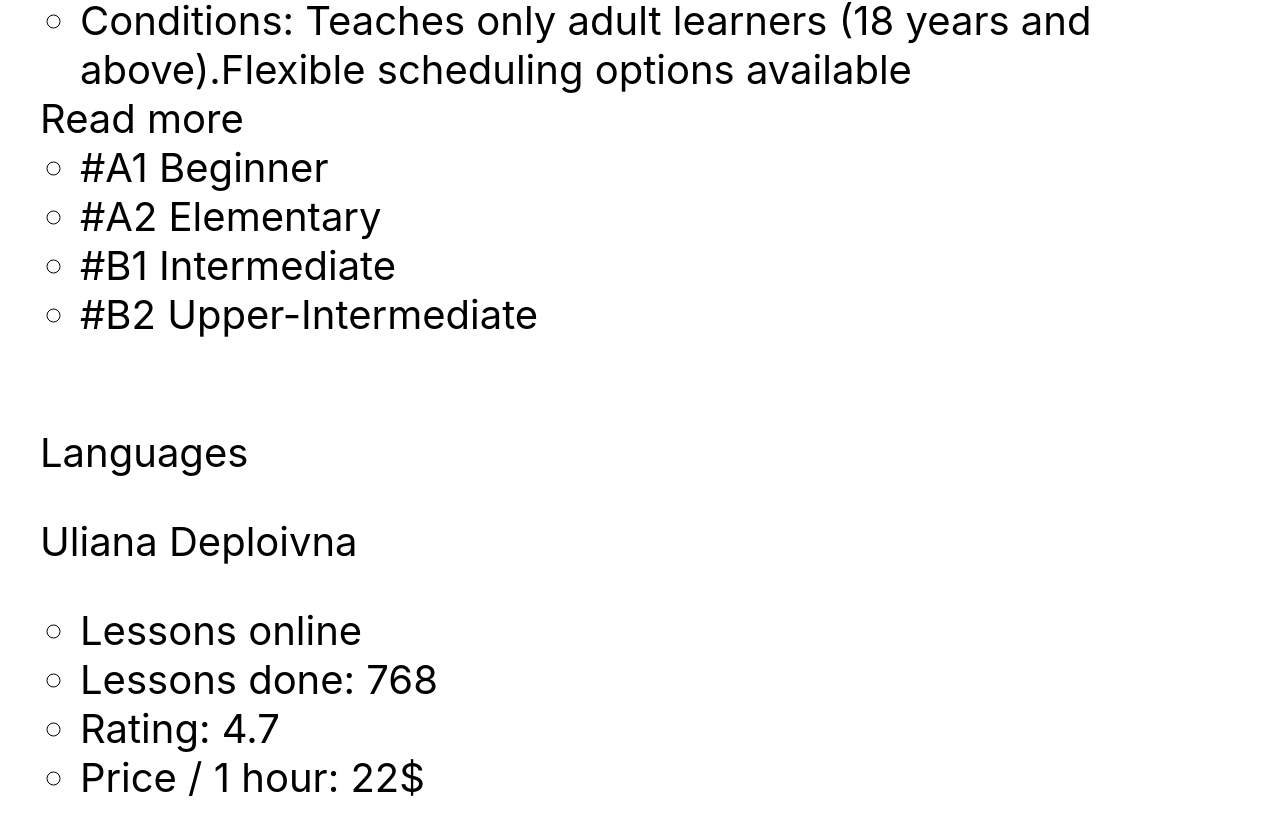
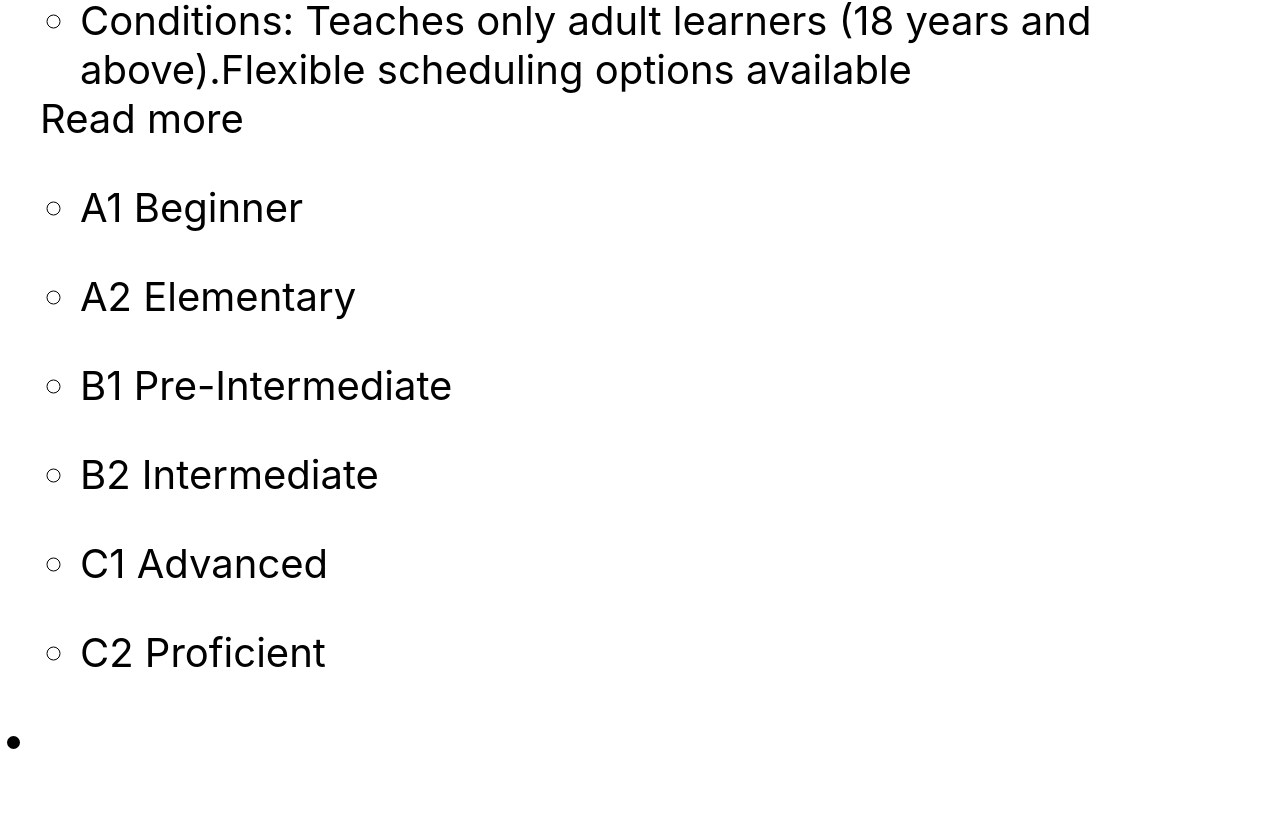
Before and after one commit to EugeneNikiforov/learn-lang, a React (Create React App) app: page / in a window 1280 px wide. Shown: the part 703-1517 px from the top of the page. Built offline with nearby package versions, Linux system fonts and the light colour scheme.

Commit message:
update teachersjsx

```diff
--- a/src/components/Teachers/Teachers.jsx
+++ b/src/components/Teachers/Teachers.jsx
@@ -2,7 +2,7 @@ import TeachersItem from "../TeachersItem/TeacherItem";
 
 const Teachers = ({ teachers }) => {
   const teachersList = teachers.map((teacher) => (
-    <TeachersItem teacher={teacher} key={teacher.name} />
+    <TeachersItem teacher={teacher} key={teacher.name.toString()} />
   ));
   return <ul>{teachersList}</ul>;
 };
--- /dev/null
+++ b/src/components/TeachersItem/LangLevels/LangLevels.jsx
@@ -0,0 +1,9 @@
+const LangLevels = ({ level }) => {
+  return (
+    <li>
+      <p>{level}</p>
+    </li>
+  );
+};
+
+export default LangLevels;
--- a/src/components/TeachersItem/TeacherItem.jsx
+++ b/src/components/TeachersItem/TeacherItem.jsx
@@ -1,3 +1,5 @@
+import LangLevels from "./LangLevels/LangLevels";
+
 const TeachersItem = ({ teacher }) => {
   //   console.log(teacher);
   const {
@@ -10,8 +12,12 @@ const TeachersItem = ({ teacher }) => {
     lesson_info,
     conditions,
   } = teacher;
+
+  const langLevels = teacher.levels.map((level) => (
+    <LangLevels level={level} key={level.toString()} />
+  ));
   return (
-    <div>
+    <li>
       <div>
         <img src="" alt="" />
       </div>
@@ -64,22 +70,9 @@ const TeachersItem = ({ teacher }) => {
         <span>Read more</span>
       </div>
       <div>
-        <ul>
-          <li>
-            <span>#A1 Beginner</span>
-          </li>
-          <li>
-            <span>#A2 Elementary</span>
-          </li>
-          <li>
-            <span>#B1 Intermediate</span>
-          </li>
-          <li>
-            <span>#B2 Upper-Intermediate</span>
-          </li>
-        </ul>
+        <ul>{langLevels}</ul>
       </div>
-    </div>
+    </li>
   );
 };
 
```
